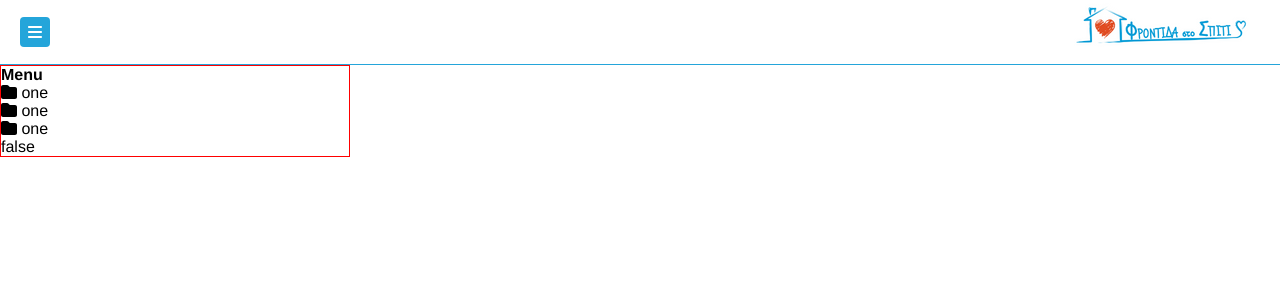
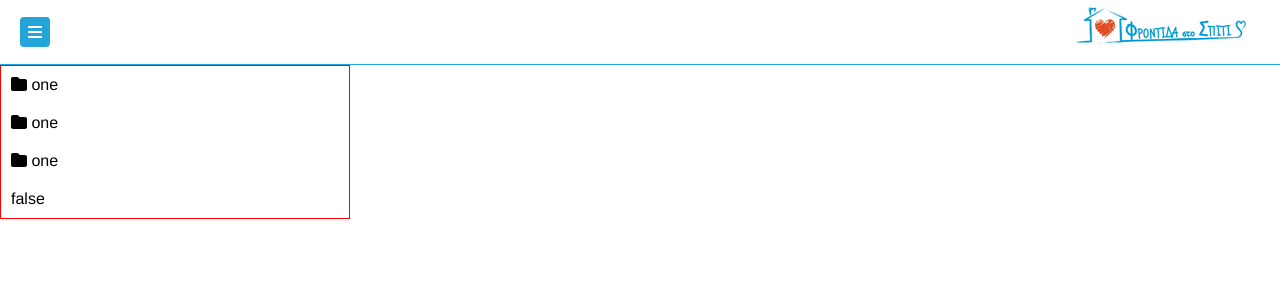
Before and after one commit to spiropoulos94/FRONTIDA_STO_SPITI_frontend, a Vue app: page / in a window 1280 px wide. Shown: the top 300 px of the page. Built offline with nearby package versions, Linux system fonts and the light colour scheme.

Commit message:
added sidebar && vuex

```diff
--- a/package.json
+++ b/package.json
@@ -12,7 +12,8 @@
     "@fortawesome/free-regular-svg-icons": "^6.1.1",
     "@fortawesome/free-solid-svg-icons": "^6.1.1",
     "@fortawesome/vue-fontawesome": "^3.0.0-5",
-    "vue": "^3.2.25"
+    "vue": "^3.2.25",
+    "vuex": "^4.0.2"
   },
   "devDependencies": {
     "@vitejs/plugin-vue": "^2.3.3",
--- a/src/components/Sidebar.vue
+++ b/src/components/Sidebar.vue
@@ -1,6 +1,5 @@
 <template>
   <div :class="`sidebar ${isMobile ? 'mobile' : ''}`">
-    <h4>Menu</h4>
     <div class="item"><font-awesome-icon icon="folder" /> one</div>
     <div class="item"><font-awesome-icon icon="folder" /> one</div>
     <div class="item"><font-awesome-icon icon="folder" /> one</div>
@@ -19,7 +18,7 @@ export default {
   },
   computed: {
     isMobile() {
-      return window.innerWidth < 900;
+      return window.innerWidth < 600;
     },
   },
 };
@@ -32,6 +31,10 @@ export default {
   width: 350px;
   border: 1px solid red;
   height: 100%;
+  padding: 10px;
+  .item {
+    margin-bottom: 20px;
+  }
   &.mobile {
     position: absolute;
     background: lightblue;
```
Also changed, not shown: 1 other file (tests, documents, lock files or other folders).
